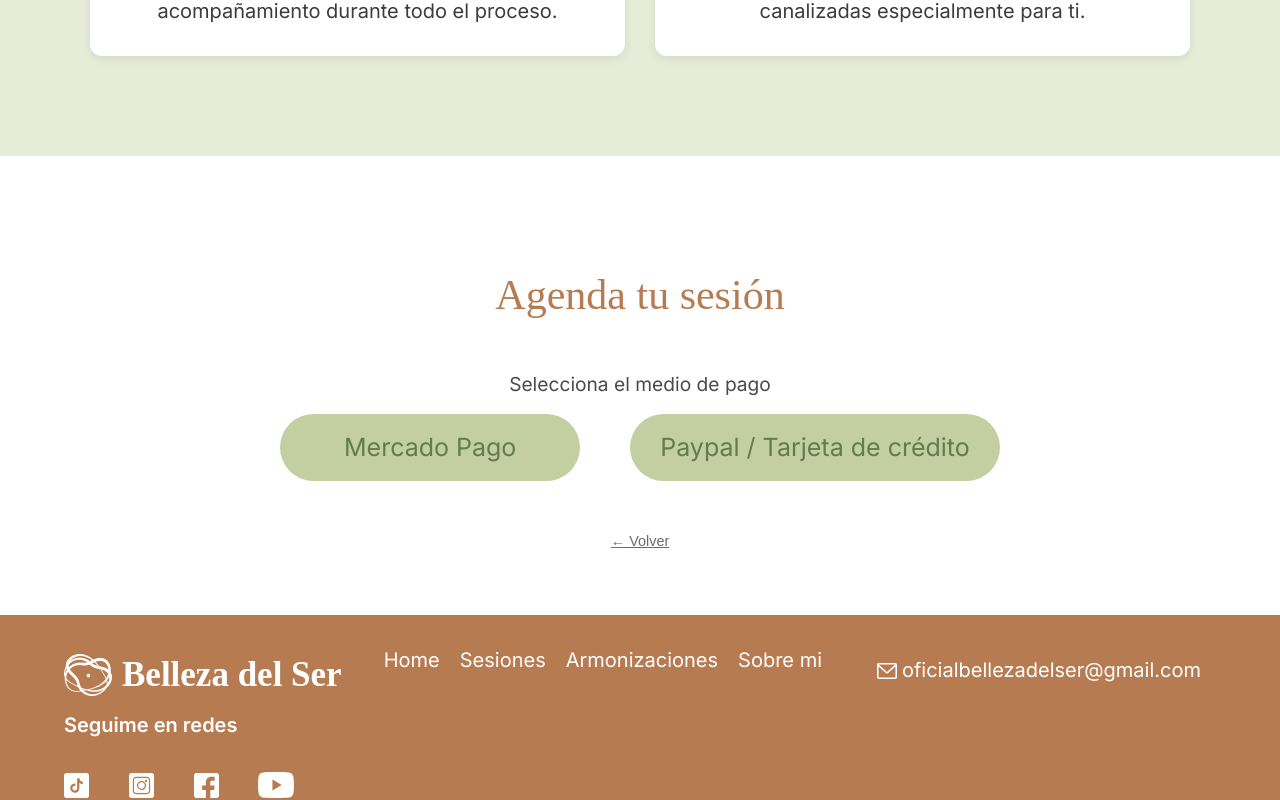
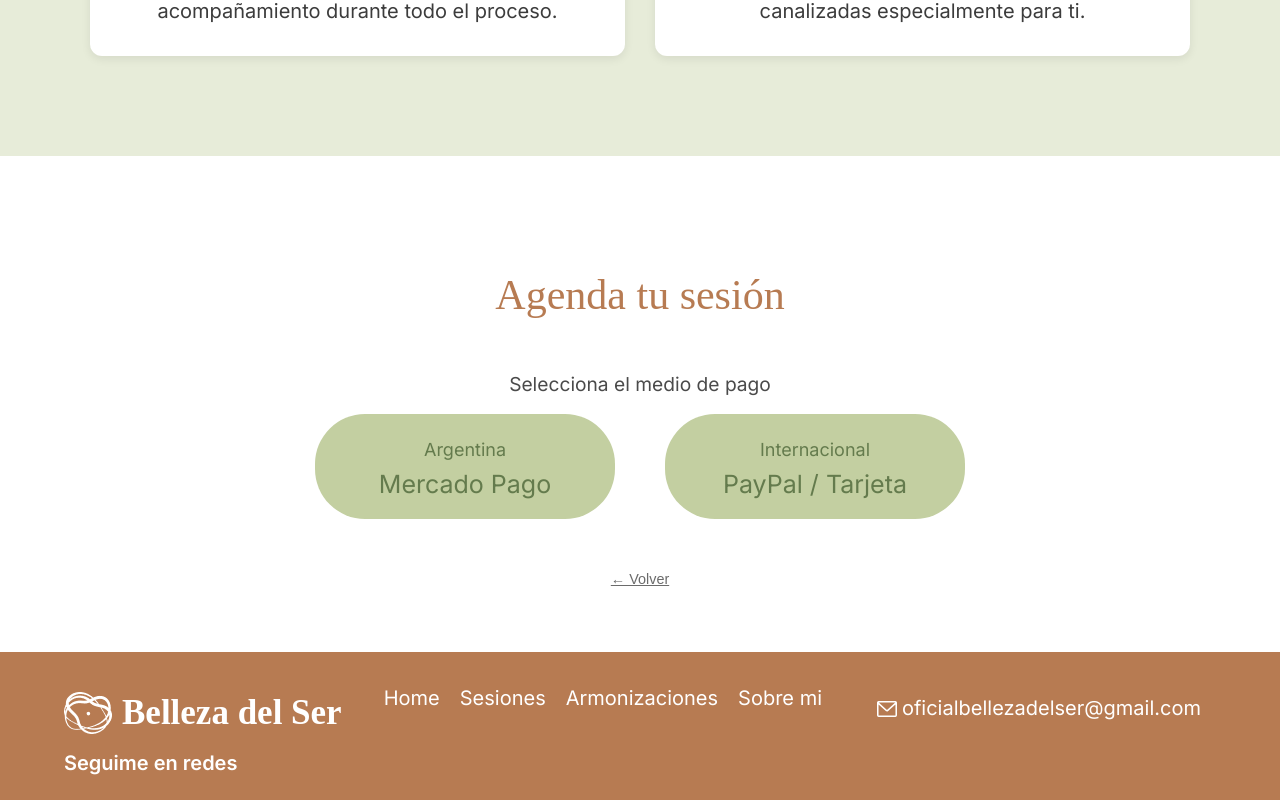
Before and after one commit to AlexisBazila/bellezadelser, a React (Vite) app: page /sesiones/registros-akashicos in a window 1280 px wide. Both pictures are taken after a click on the button "Sesión en Vivo". Shown: the part 1729-2529 px from the top of the page. Built offline with nearby package versions, Linux system fonts and the light colour scheme; a small style sheet from the web is missing; a web font is replaced by a local one.

Commit message:
Ajuste nomenclatura de botones MP y Paypal

```diff
--- a/src/layouts/SessionCalendarSection/SessionCalendarSection.jsx
+++ b/src/layouts/SessionCalendarSection/SessionCalendarSection.jsx
@@ -66,14 +66,26 @@ function SessionCalendarSection({ links }) {
             <div className="buttonStore centeredButtons">
               {links[sessionType]?.latam && (
                 <FirstButton
-                  caption="Mercado Pago"
+                  caption={
+                    <>
+                      <span className="captionPais"> Argentina</span>
+                      <br />
+                      <span>Mercado Pago</span>
+                    </>
+                  }
                   link={links[sessionType].latam}
                 />
               )}
 
               {links[sessionType]?.world && (
                 <FirstButton
-                  caption="Paypal / Tarjeta de crédito"
+                  caption={
+                    <>
+                      <span className="captionPais">Internacional</span>
+                      <br />
+                      <span>PayPal / Tarjeta</span>
+                    </>
+                  }
                   link={links[sessionType].world}
                 />
               )}
--- a/src/layouts/SessionCalendarSection/sessionCalendarSection.css
+++ b/src/layouts/SessionCalendarSection/sessionCalendarSection.css
@@ -37,6 +37,10 @@
   min-width: 300px;
 }
 
+.captionPais {
+  font-size: 18px;
+}
+
 @media (max-width: 1160px) {
   .contentProductsMarked {
     padding: 5% 3rem;
@@ -48,8 +52,16 @@
   }
 }
 
+@media (max-width: 900px) {
+  .captionPais {
+    font-size: 15px;
+  }
+
+}
+
 @media (max-width: 600px) {
   .contentProductsMarked {
     padding: 5% 2rem;
   }
+
 }
```
